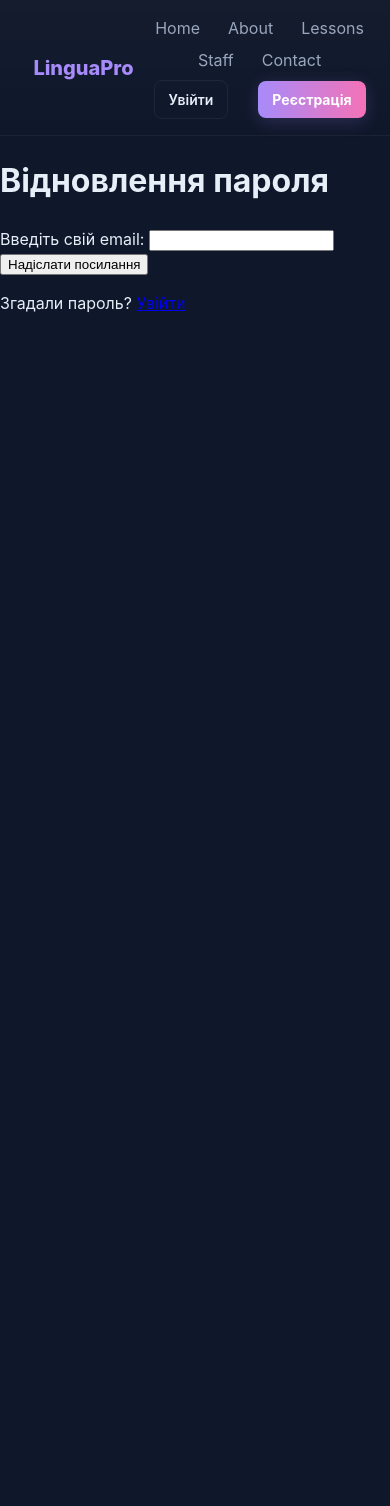
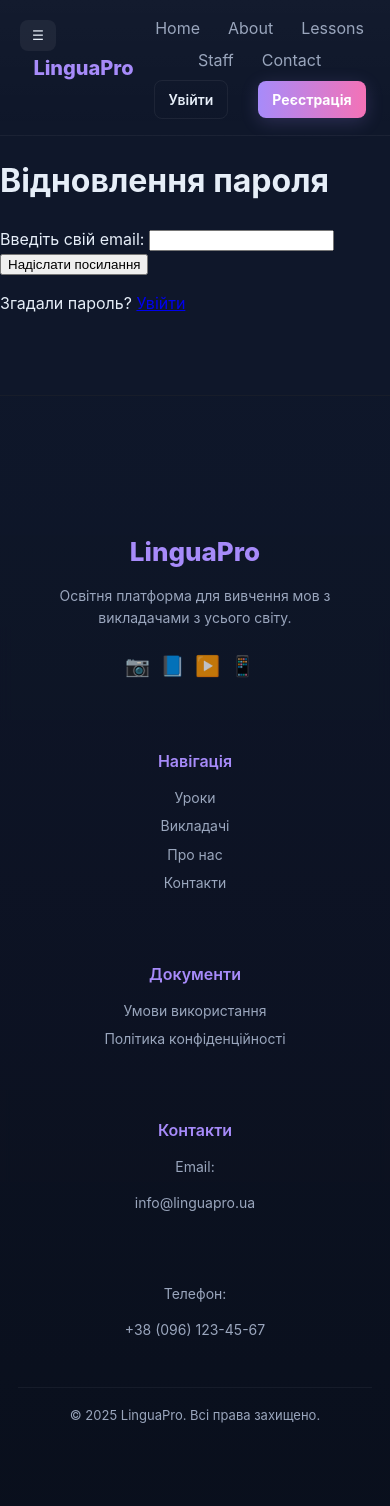
Before and after one commit to Dmytriy-OL/telegram-course-bot, a FastAPI app: page /forgot_password in a window 390 px wide. Before the commit the page ends 313 px from the top, so only its background shows below. Run offline with FastAPI, Linux system fonts and the light colour scheme; parts of the project's set-up code (start-up, migrations or seed data) failed here and were passed over.

Commit message:
feat(layout): add responsive sidebar, footer and main.js support for global UI

```diff
--- a/app/web/templates/base.html
+++ b/app/web/templates/base.html
@@ -2,12 +2,47 @@
 <html lang="uk">
 <head>
     <meta charset="UTF-8">
-    <title>{% block title %}Система управління записами на індивідуальні та групові заняття з аналітикою та
-        Telegram-ботом{% endblock %}</title>
+    <title>{% block title %}LinguaPro — Онлайн-платформа навчання{% endblock %}</title>
+
     <link rel="stylesheet" href="{{ url_for('static', path='/css/main.css') }}">
     {% block head_extra %}{% endblock %}
+    <script defer src="{{ url_for('static', path='/js/main.js') }}"></script>
 </head>
 <body>
+
+<!-- ==== SIDEBAR ==== -->
+<div id="sidebar" class="sidebar">
+    <div class="sidebar-header">
+        <span class="logo">LinguaPro</span>
+        <button id="closeSidebar" class="sidebar-close">❮</button>
+    </div>
+
+    <div class="sidebar-section-title">НАВІГАЦІЯ</div>
+    <a href="/" class="sidebar-link">🏠 Home</a>
+    <a href="/about" class="sidebar-link">ℹ️ About</a>
+    <a href="/lessons" class="sidebar-link">📚 Lessons</a>
+    <a href="/staff" class="sidebar-link">👨‍🏫 Staff</a>
+    <a href="/contact" class="sidebar-link">📞 Contact</a>
+
+    {% if request.session.get('user') %}
+        <div class="sidebar-section-title">АККАУНТ</div>
+        <a href="/profile" class="sidebar-link">👤 Профіль</a>
+        <a href="/my-courses" class="sidebar-link">📘 Мої курси</a>
+        <a href="/notes" class="sidebar-link">📝 Нотатки</a>
+        <a href="/settings" class="sidebar-link">⚙️ Налаштування</a>
+        <a href="/logout" class="sidebar-link" style="color:#f87171;">🚪 Вийти</a>
+    {% else %}
+        <div class="sidebar-section-title">АВТОРИЗАЦІЯ</div>
+        <a href="/login" class="sidebar-link">🔐 Увійти</a>
+        <a href="/register" class="sidebar-link">🆕 Реєстрація</a>
+    {% endif %}
+</div>
+
+<!-- Sidebar toggle button -->
+<button id="openSidebar" class="sidebar-toggle">☰</button>
+
+
+<!-- ==== TOP NAVIGATION ==== -->
 <nav class="site-nav">
     <a class="logo" href="/">LinguaPro</a>
     <div class="nav-links">
@@ -37,7 +72,67 @@
         {% endif %}
     </div>
 </nav>
+
+
+<!-- ==== PAGE CONTENT ==== -->
+<main>
 {% block content %}{% endblock %}
-{% block scripts %} {% endblock %}
+</main>
+
+<footer class="site-footer">
+  <div class="container">
+    <div class="footer-grid">
+
+      <!-- Logo + About -->
+      <div class="footer-col">
+        <h3 class="footer-logo">LinguaPro</h3>
+        <p>Освітня платформа для вивчення мов з викладачами з усього світу.</p>
+
+        <div class="footer-socials">
+          <a href="#"><span>📷</span></a>
+          <a href="#"><span>📘</span></a>
+          <a href="#"><span>▶️</span></a>
+          <a href="#"><span>📱</span></a>
+        </div>
+      </div>
+
+      <!-- Навігація -->
+      <div class="footer-col">
+        <h4>Навігація</h4>
+        <ul>
+          <li><a href="/lessons">Уроки</a></li>
+          <li><a href="/staff">Викладачі</a></li>
+          <li><a href="/about">Про нас</a></li>
+          <li><a href="/contact">Контакти</a></li>
+        </ul>
+      </div>
+
+      <!-- Документи -->
+      <div class="footer-col">
+        <h4>Документи</h4>
+        <ul>
+          <li><a href="/terms">Умови використання</a></li>
+          <li><a href="/privacy">Політика конфіденційності</a></li>
+        </ul>
+      </div>
+
+      <!-- Контакти -->
+      <div class="footer-col">
+        <h4>Контакти</h4>
+        <p>Email:</p>
+        <a href="mailto:info@linguapro.ua">info@linguapro.ua</a>
+        <br><br>
+        <p>Телефон:</p>
+        <a href="tel:+380961234567">+38 (096) 123-45-67</a>
+      </div>
+
+    </div>
+
+    <div class="footer-bottom">
+      © 2025 LinguaPro. Всі права захищено.
+    </div>
+  </div>
+</footer>
+{% block scripts %}{% endblock %}
 </body>
 </html>
```
